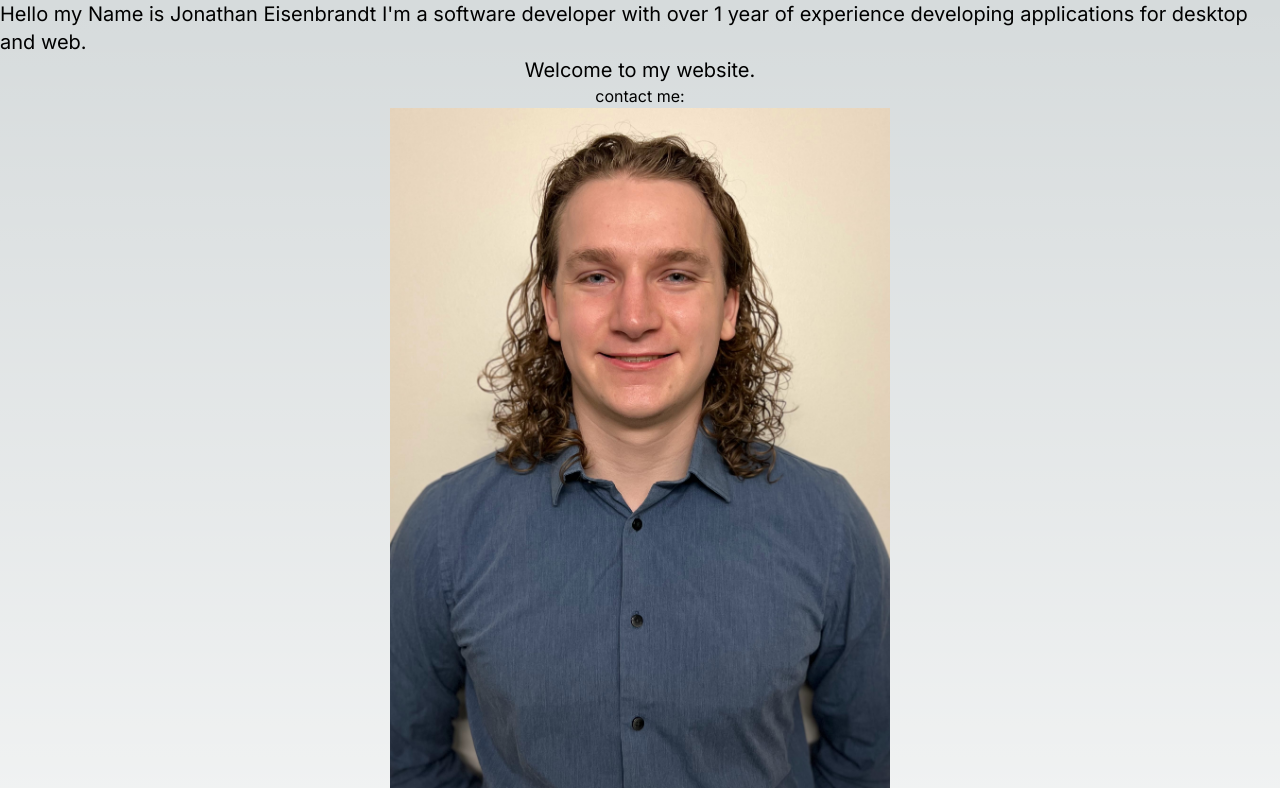
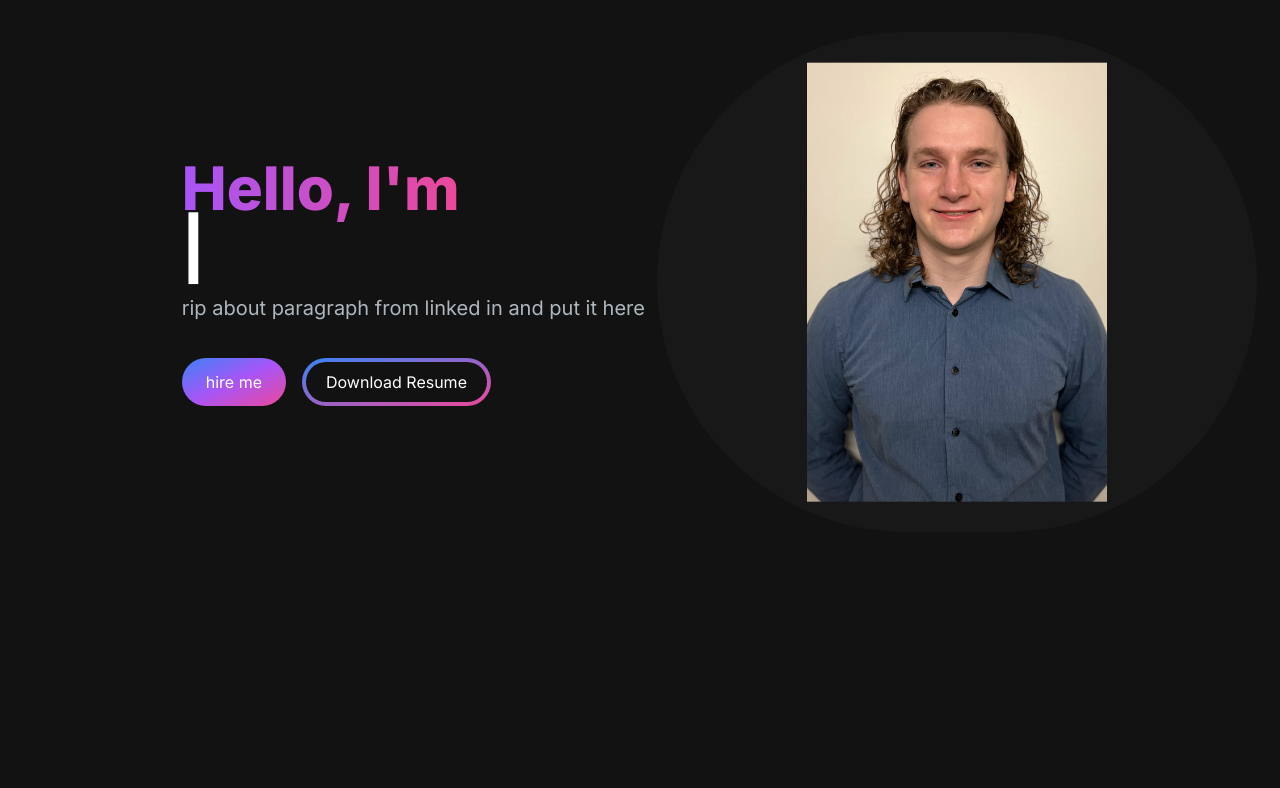
Before and after one commit to IcebergLettuc3/lettucehubnext, a Next.js app: page / in a window 1280 px wide. Shown: the top 788 px of the page. Built offline with nearby package versions, Linux system fonts and the light colour scheme.

Commit message:
overhauling home page

```diff
--- /dev/null
+++ b/src/app/components/HeroSection.tsx
@@ -0,0 +1,57 @@
+"use client"
+import React from "react"
+import Image from "next/image"
+import {TypeAnimation} from 'react-type-animation'
+
+
+const HeroSection = () => {
+    return(
+        <section>
+            <div className="grid grid-cols-1 sm:grid-cols-12">
+                <div className="col-span-7 place-self-center text-center sm:text-left">
+                    <h1 className='text-white mb-4 text-4xl sm:text-5xl lg:text-6xl font-extrabold'>
+                        <span className="text-transparent bg-clip-text bg-gradient-to-r from-purple-500 to-pink-500 ">Hello, I'm{" "}</span>
+                        <br/>
+                        <TypeAnimation
+                            sequence={[
+                                "Jonathan",
+                                1000,
+                                "Web Developer",
+                                1000,
+                                "Desktop App Developer",
+                                1000,
+                            ]}
+                            wrapper="span"
+                            speed={20}
+                            repeat={Infinity}
+                            />
+                    </h1>
+                    <p className="text-[#ADB7BE] text-base mb-6 lg:text-xl">
+                        rip about paragraph from linked in and put it here
+                    </p>
+                    <div>
+                        <button className="px-6 py-3 w-full sm:w-fit rounded-full mr-4 bg-gradient-to-br from-blue-500 via-purple-500 to-pink-500 hover:bg-slate-200 text-white">
+                            hire me
+                        </button>
+                        <button className="px-1 py-1 w-full sm:w-fit rounded-full bg-gradient-to-br from-blue-500 to-pink-500 hover:bg-slate-800 text-white mt-3">
+                            <span className="block bg-[#121212] hover:bg-slate-800 rounded-full px-5 py-2">Download Resume</span>
+                        </button>
+                    </div>
+                </div>
+                <div className="col-span-5 place-self-center mt-4 lg:mt-0">
+                    <div className="rounded-full bg-[#181818] w-[500px] h-[400px] lg:h-[500px] lg:w-[600px] relative">
+                        <Image
+                        src={"/me.jpg"}
+                        alt="Me"
+                        className="absolute transform -translate-x-1/2 -translate-y-1/2 top-1/2 left-1/2"
+                        width={300}
+                        height={300}/>
+                    </div>
+                </div>
+            </div>
+        </section>
+
+    )
+}
+
+export default HeroSection
--- a/src/app/page.tsx
+++ b/src/app/page.tsx
@@ -2,21 +2,27 @@
 import Portfolio from './Portfolio'
 import Intro from './Intro'
 import Link from 'next/link'
+import HeroSection from './components/HeroSection'
 
 export default function Home() {
   return (
-  <div className='flex flex-col items-center justify-center'>
-    <Intro/>
-    <Image
-      className='flex m-auto flex-col items-center'
-      src="/me.jpg"
-      alt="Me"
-      width={500}
-      height={300}
-    />
-    <Link href="/about">About</Link>
-    <Link href="/blog">Blog</Link>
-    <Portfolio/>
-    </div>
+    <main className='flex min-h-screen flex-col bg-[#121212] container mx-auto px-12 py-4'>
+      <div className='container mx-auto px-12 py-4'>
+        <HeroSection/>
+      </div>
+    </main>
+  // <div className='flex flex-col items-center justify-center'>
+  //   <Intro/>
+  //   <Image
+  //     className='flex m-auto flex-col items-center'
+  //     src="/me.jpg"
+  //     alt="Me"
+  //     width={500}
+  //     height={300}
+  //   />
+  //   <Link href="/about">About</Link>
+  //   <Link href="/blog">Blog</Link>
+  //   <Portfolio/>
+  //   </div>
   )
 }
```
